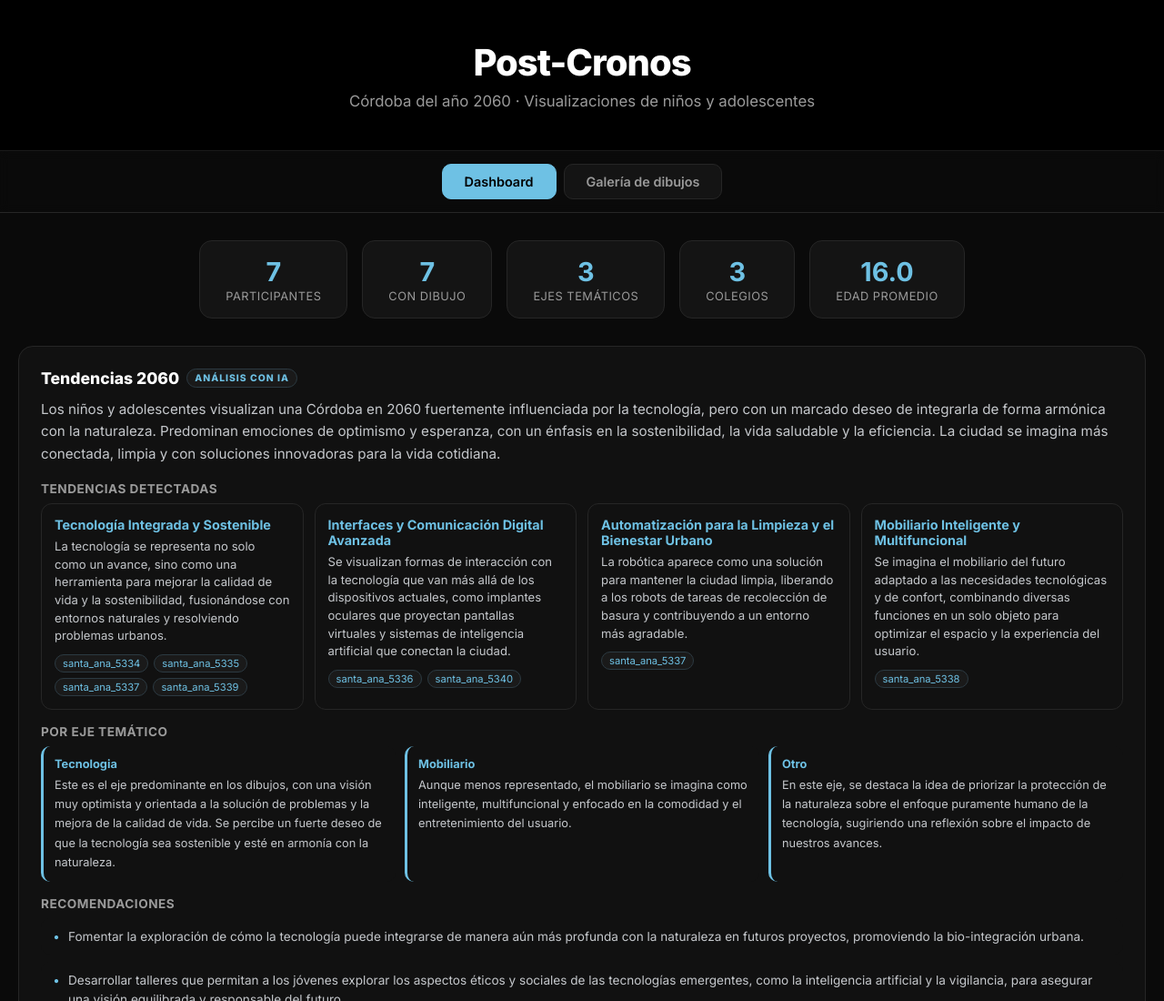
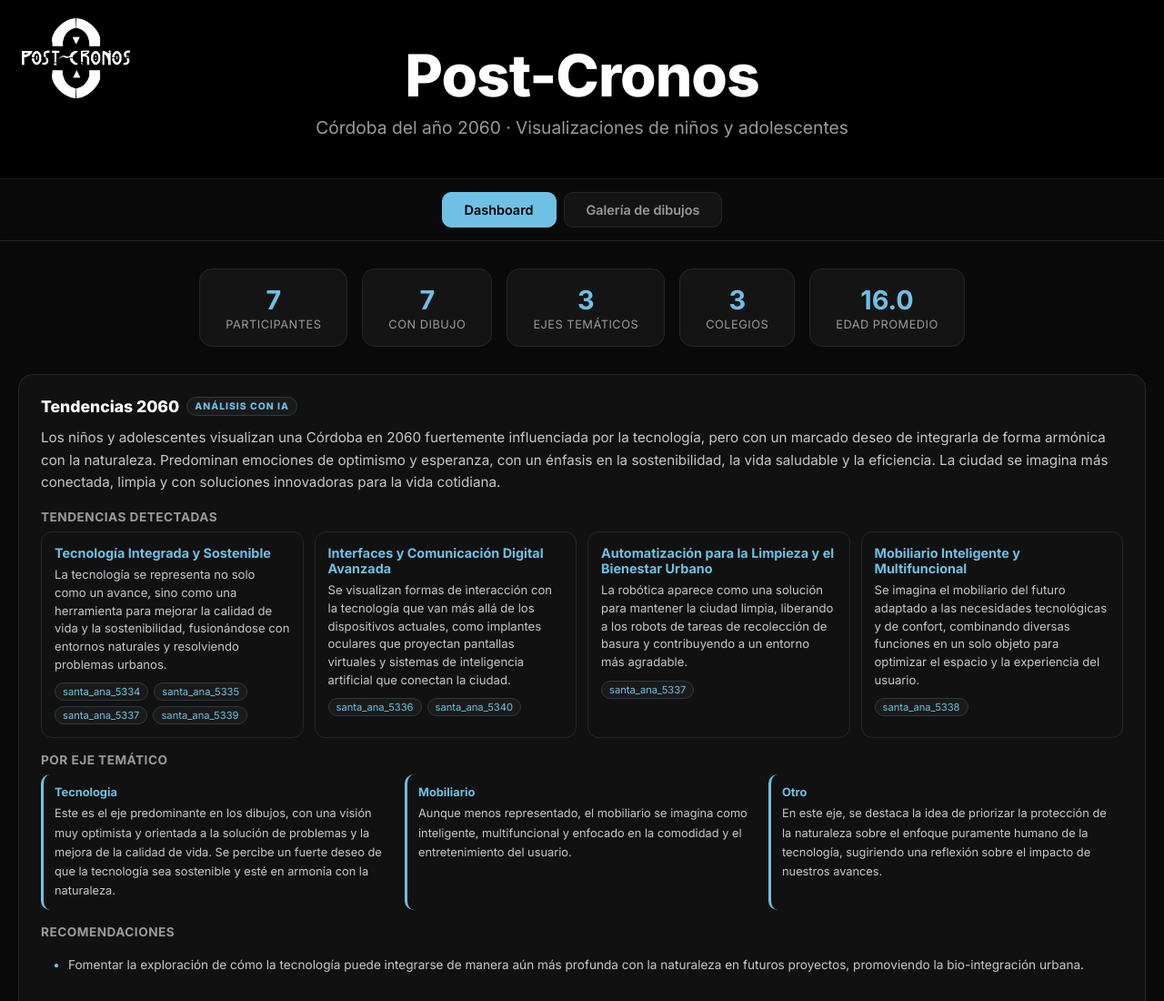
Before and after one commit to Learmonelli/post-cronos, a plain HTML site: page index.html in a window 1280 px wide. Shown: the top 1100 px of the page at 91% size. Drawn offline with nearby package versions, Linux system fonts and the light colour scheme.

Commit message:
Header: titulo mas grande, logo con fondo transparente en la esquina

```diff
--- a/index.html
+++ b/index.html
@@ -9,9 +9,12 @@
 :root{--bg:#0a0a0a;--bg2:#111111;--card:#141414;--card2:#1a1a1a;--border:#262626;--text:#fff;--dim:#9a9a9a;--accent:#6ec1e4}
 *{margin:0;padding:0;box-sizing:border-box}
 body{font-family:'Inter',sans-serif;background:var(--bg);color:var(--text);color-scheme:dark}
-header{background:#000;border-bottom:1px solid #1a1a1a;color:#fff;padding:44px 20px;text-align:center}
-header h1{font-size:2.5rem;font-weight:800;letter-spacing:-1px}
-header p{font-size:1.05rem;color:var(--dim);margin-top:8px}
+header{background:#000;border-bottom:1px solid #1a1a1a;color:#fff;padding:48px 20px 44px;position:relative}
+.logo{position:absolute;top:20px;left:24px;max-height:88px;width:auto}
+.header-text{text-align:center;max-width:1000px;margin:0 auto}
+header h1{font-size:4rem;font-weight:800;letter-spacing:-1px;line-height:1.1}
+header p{font-size:1.2rem;color:var(--dim);margin-top:10px}
+@media(max-width:600px){.logo{max-height:60px;top:12px;left:12px}header{padding-top:76px}}
 nav{display:flex;justify-content:center;gap:8px;padding:14px 20px;background:rgba(10,10,10,.9);backdrop-filter:blur(6px);border-bottom:1px solid var(--border);position:sticky;top:0;z-index:10}
 nav button{padding:10px 24px;border:1px solid var(--border);border-radius:10px;font-size:.9rem;font-family:inherit;font-weight:600;background:var(--card);color:var(--dim);cursor:pointer;transition:all .2s}
 nav button:hover{border-color:var(--accent);color:var(--accent)}
@@ -74,8 +77,11 @@ footer{text-align:center;padding:30px;color:var(--dim);font-size:.85rem}
 <body>
 
 <header>
-  <h1>Post-Cronos</h1>
-  <p>Córdoba del año 2060 · Visualizaciones de niños y adolescentes</p>
+  <img class="logo" src="logo.png" alt="Post-Cronos">
+  <div class="header-text">
+    <h1>Post-Cronos</h1>
+    <p>Córdoba del año 2060 · Visualizaciones de niños y adolescentes</p>
+  </div>
 </header>
 
 <nav>
```
Also changed, not shown: logo.png (added).
